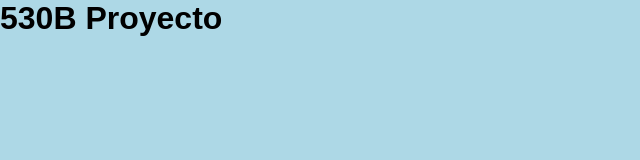
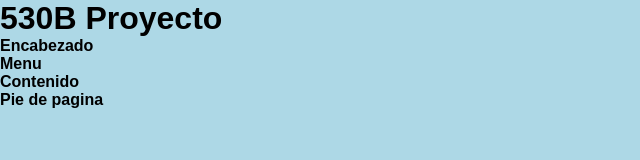
Before and after one commit to WashingtonNieto/530B_Proyecto, a plain HTML site: page index.html in a window 1280 px wide. Shown: the whole page, without its empty margins (0-640 px from the left). Drawn offline with Linux system fonts and the light colour scheme.

Commit message:
agregan modulos en html

```diff
--- a/index.html
+++ b/index.html
@@ -8,6 +8,10 @@
 </head>
 <body>
     <h1>530B Proyecto</h1>
+    <header>Encabezado</header>
+    <nav>Menu</nav>
+    <section>Contenido</section>
+    <footer>Pie de pagina</footer>
 
 </body>
 </html>
```
